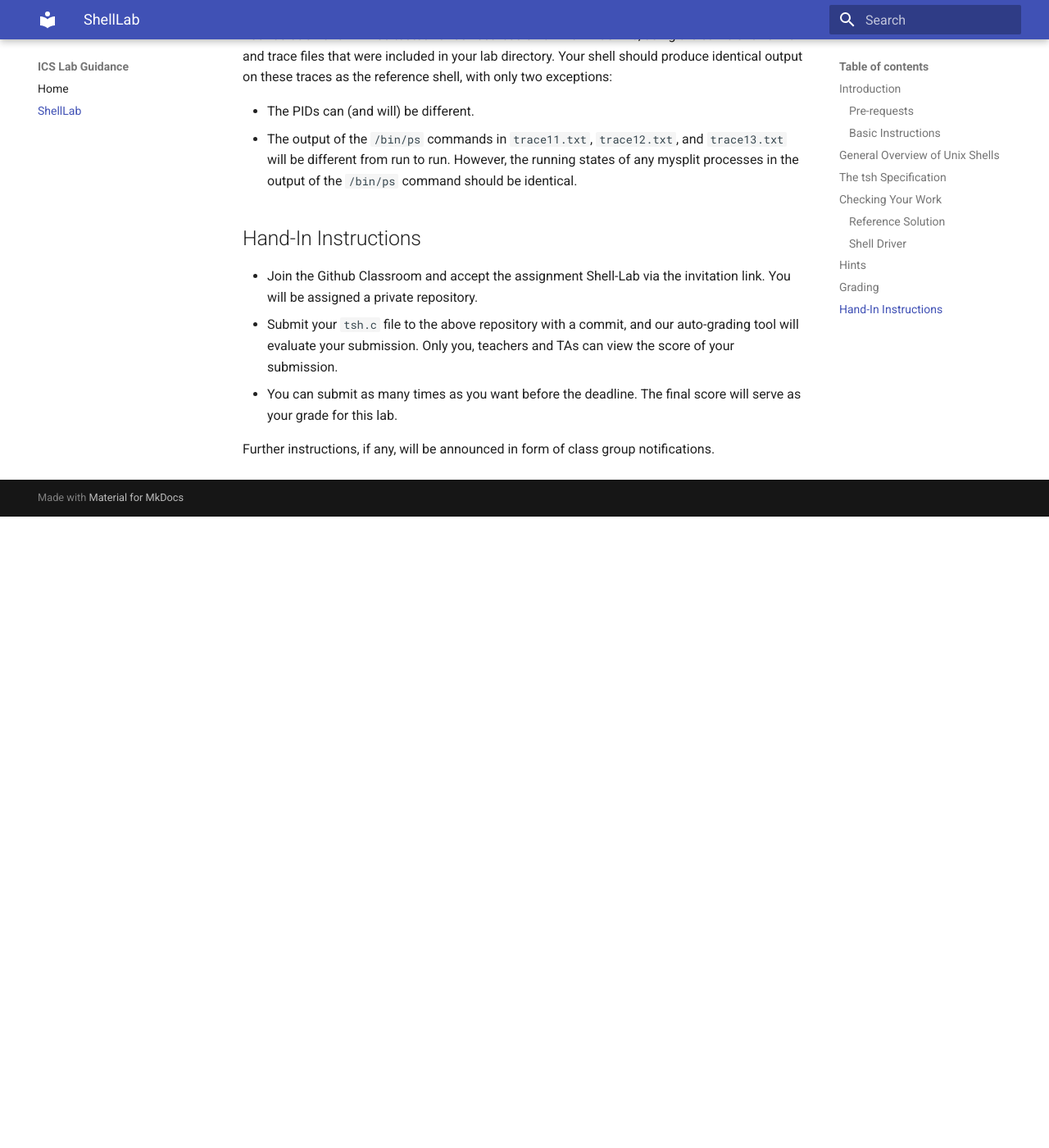
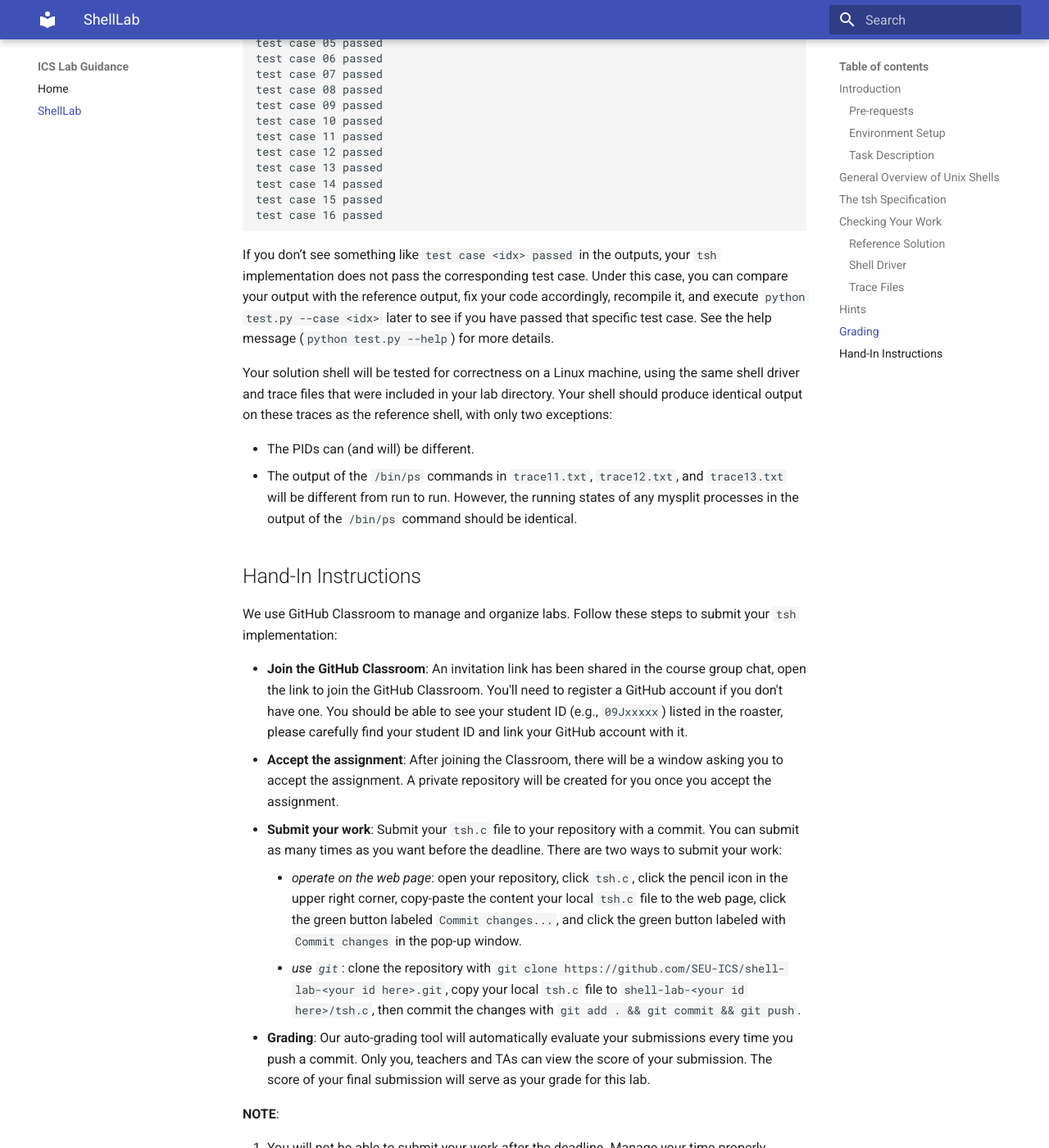
Before and after one commit to SEU-ICS/docs, an MkDocs documentation site: the page built from docs/shell/index.md, in a window 1280 px wide and 1400 px high, scrolled down 8128 px. Shown: the whole window at 82% size. Built offline with MkDocs 1.6.1 and Material for MkDocs 9.7.7, drawn with Linux system fonts in a browser that asks for light colours; before the commit the page ends 8758 px from its top, so only the background shows below that; some of the changed text lies outside the part shown.

Commit message:
shell lab: update docs

````diff
--- a/docs/shell/index.md
+++ b/docs/shell/index.md
@@ -9,14 +9,17 @@
 * Please read through "***Chapter 8 Exception Control Flow***" from the textbook "***Computer Systems: A Programmer’s Perspective (3rd Edition)***" and make sure you understand the literature and all sample codes.
 * You will need a Linux distribution to finish this lab and the lab environment for your previous labs will do.
 
-### Basic Instructions
-Start by downloading the lab repository to your preferred directory in which you plan to do your work. You can either download the repo on the web page, or clone it using `git clone https://github.com/SEU-ICS/lab`. Then do the following:
+### Environment Setup
+The code required for this lab is hosted on a [GitHub repository](https://github.com/SEU-ICS/lab). The following are the basic steps to setup your local experiment environment:
 
-* Expand/Decompress the repo if it is downloaded.
-* Change the working directory to `lab/shell`
-* Execute `make` to compile and link some test routines.
+* **Get the code**: You can download the code in two ways:
+    - *download through the web page*: visit the [GitHub repository](https://github.com/SEU-ICS/lab), click the green button labeled `<>Code`, then click `Download ZIP` in the pop-up window to start downloading, and finally decompress the just downloaded `lab-main.zip` file.
+    - *clone the repository using `git`*: jsut execute `git clone https://github.com/SEU-ICS/lab.git`
+* **Enter the lab directory**: change your working directory to `lab/shell` (or `lab-main/shell`)
+* **Compile the code**: execute `make` to compile and link some test routines.
 
-Look at the `tsh.c` (*tiny shell*) file, you will see that it contains a functional skeleton of a simple Unix shell. To help you get started, we have already implemented the less interesting functions. Your assignment is to complete the remaining empty functions listed in Table 1. Note that for our reference implementation, each function can be completed within 80 lines of code (LoC), some within 30 LoC.
+### Task Description
+Your task is to implement a simple Unix Shell, *tiny shell*, within `tsh.c`. To help you get started, we have already implemented some less interesting functionalities, and the `tsh.c` file already contains a functional skeleton of *tiny shell*. However, there are still some missing parts (marked with `/* your code here */`) in the code. Your assignment is to complete the remaining empty functions listed in Table 1. Note that for our reference implementation, each function can be completed within 80 lines of code (LoC), some within 30 LoC.
 
 <center>**Table 1. Shell Lab Functions to be Implemented**</center>
 
@@ -30,13 +33,13 @@
 |`sigtstp_handler` | 	Catches SIGINT (ctrl-c) signals |
 |`sigint_handler` | 	Catches SIGTSTP (ctrl-z) signals |
 
-Each time you modify your `tsh.c` file, type `make` to recompile it. To run your shell, type `./tsh` to the command line:
+Each time you modify your `tsh.c` file, don't forget to execute `make` to recompile it. To run your shell, type `./tsh` in the command line:
 ```shell
 $ ./tsh
 tsh> [type commands to your shell here]
 ```
 
-At the very beginning, your shell skeleton can run but do nothing, shown as follows. You may find it hard to exit from the shell, e.g., you can not do so with `Ctrl-C` because the signal (`SIGINT`) is ignored, and the `quit` command has not been implemented. However, you can use `Ctrl-D` to trigger an end-of-file (`EOF`), or Ctrl-\ to trigger a `SIGQUIT` signal to exit from the shell.
+At the very beginning, your shell skeleton can run but do nothing, shown as follows. You may find it hard to exit from the shell, e.g., you can not do so with `ctrl-c` because the signal (`SIGINT`) is ignored, and the `quit` command has not been implemented. However, you can use `ctrl-d` to trigger an end-of-file (`EOF`), or `ctrl-\` to trigger a `SIGQUIT` signal to exit from the shell.
 ```shell
 $ ./tsh
 tsh> ls
@@ -137,9 +140,11 @@
   -g            Generate output for autograder
 ```
 
+### Trace Files
+
 We have also provided 16 trace files (`trace{01-16}.txt`) that you will use in conjunction with the shell driver to test the correctness of your shell. The lower-numbered trace files do very simple tests, and the higher-numbered tests do more complicated tests.
 
-You can run the shell driver on your shell using trace file `trace01.txt` (for instance) by typing:
+You can run the shell driver on your shell using trace file (`trace01.txt` for instance) by typing:
 ```shell
 $ ./sdriver.pl -t trace01.txt -s ./tsh -a "-p"
 ```
@@ -150,7 +155,7 @@
 $ make test01
 ```
 
-Similarly, to compare your result with the reference shell, you can run the trace driver on the reference shell
+Similarly, to run the shell driver on the reference shell, execute:
 by typing:
 ```shell
 $ ./sdriver.pl -t trace01.txt -s ./tshref -a "-p"
@@ -160,11 +165,13 @@
 $ make rtest01
 ```
 
-A through test can be conducted by typing
+You can compare the outputs of both shells to know if you have done things right.
+
+To run all trace files with the reference shell, execute:
 ```shell
 $ ./reftest.sh
 ```
-Such command will produce the whole output of all test cases. For your reference, `tshref.out` gives the output of the reference solution on all traces. This might be more convenient for you than manually running the shell driver on all trace files.
+This command will generate output of all test cases. For your reference, `tshref.out` gives the output of the reference solution on all traces. This might be more convenient for you than manually running the shell driver on all trace files.
 
 The neat thing about the trace files is that they generate the same output you would have gotten had you run your shell interactively (except for an initial comment that identifies the trace). For example:
 ```shell
@@ -215,7 +222,7 @@
 Here is the workaround: After the `fork`, but before the `execve`, the child process should call `setpgid(0, 0)`, which puts the child in a new process group whose group ID is identical to the child’s PID. This ensures that there will be only one process, your shell, in the foreground process group. When you type `ctrl-c`, the shell should catch the resulting `SIGINT` and then forward it to the appropriate foreground job (or more precisely, the process group that contains the foreground job).
 
 ## Grading
-We provide an auto-grading tool and a successful tiny shell show have the following outputs:
+We use the aforementioned 16 trace files as test cases, each test case counts for **5** points, and you will get a total of **80** points if you pass all tests. We provide you an auto-grading script `test.py`. The script will execute the shell driver with the shell program set to `./tsh`, and compare the outputs with that of the reference shell (i.e., `./tshref.out`). The script shows the following outputs for a "correct" tiny shell implementation:
 
 ```shell
 $ python test.py
@@ -237,7 +244,7 @@
 test case 16 passed
 ```
 
-Each test count for **5** points, and you will get total **80** points if all tests pass. If you don’t see something like `test case <idx> passed` in the outputs, your shell does not pass the corresponding test case. Under this case, you can execute `python test.py --case <idx>` to test that specific test case. See the help message (`python test.py --help`) for more details.
+If you don’t see something like `test case <idx> passed` in the outputs, your `tsh` implementation does not pass the corresponding test case. Under this case, you can compare your output with the reference output, fix your code accordingly, recompile it, and execute `python test.py --case <idx>` later to see if you have passed that specific test case. See the help message (`python test.py --help`) for more details.
 
 Your solution shell will be tested for correctness on a Linux machine, using the same shell driver and trace files that were included in your lab directory. Your shell should produce identical output on these traces as the reference shell, with only two exceptions:
 
@@ -245,9 +252,19 @@
 * The output of the `/bin/ps` commands in `trace11.txt`, `trace12.txt`, and `trace13.txt` will be different from run to run. However, the running states of any mysplit processes in the output of the `/bin/ps` command should be identical.
 
 ## Hand-In Instructions
+We use GitHub Classroom to manage and organize labs. Follow these steps to submit your `tsh` implementation:
 
-* Join the Github Classroom and accept the assignment Shell-Lab via the invitation link. You will be assigned a private repository.
-* Submit your `tsh.c` file to the above repository with a commit, and our auto-grading tool will evaluate your submission. Only you, teachers and TAs can view the score of your submission.
-* You can submit as many times as you want before the deadline. The final score will serve as your grade for this lab.
+* **Join the GitHub Classroom**: An invitation link has been shared in the course group chat, open the link to join the GitHub Classroom. You'll need to register a GitHub account if you don't have one. You should be able to see your student ID (e.g., `09Jxxxxx`) listed in the roaster, please carefully find your student ID and link your GitHub account with it.
+* **Accept the assignment**: After joining the Classroom, there will be a window asking you to accept the assignment. A private repository will be created for you once you accept the assignment.
+* **Submit your work**: Submit your `tsh.c` file to your repository with a commit. You can submit as many times as you want before the deadline. There are two ways to submit your work:
+    - *operate on the web page*: open your repository, click `tsh.c`, click the pencil icon in the upper right corner, copy-paste the content your local `tsh.c` file to the web page, click the green button labeled `Commit changes...`, and click the green button labeled with `Commit changes` in the pop-up window.
+    - *use `git`*: clone the repository with `git clone https://github.com/SEU-ICS/shell-lab-<your id here>.git`, copy your local `tsh.c` file to `shell-lab-<your id here>/tsh.c`, then commit the changes with `git add . && git commit && git push`.
+* **Grading**: Our auto-grading tool will automatically evaluate your submissions every time you push a commit. Only you, teachers and TAs can view the score of your submission. The score of your final submission will serve as your grade for this lab.
+
+**NOTE**:
+
+1. You will not be able to submit your work after the deadline. Manage your time properly.
+2. The online auto-grader runs slow and should only be used to obtain your final score. Use the provided scripts locally to debug and evaluate your `tsh`.
+3. **DO NOT** modify **ANYTHING** under the `.github` directory of your repository. A script will examine your repositories for such behaviors after the deadline, and we will regrade your submission if you violate this rule.
 
 Further instructions, if any, will be announced in form of class group notifications.
````
